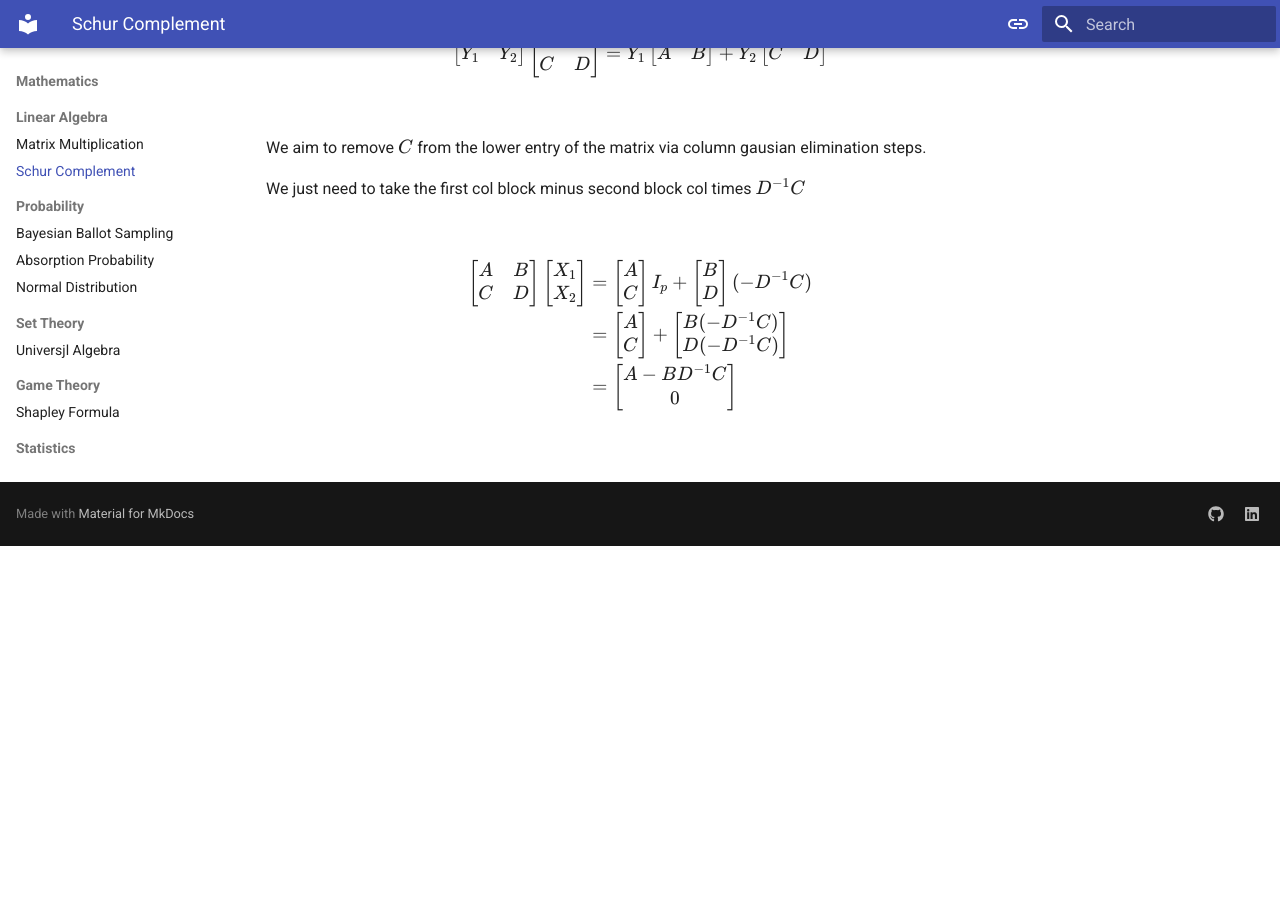
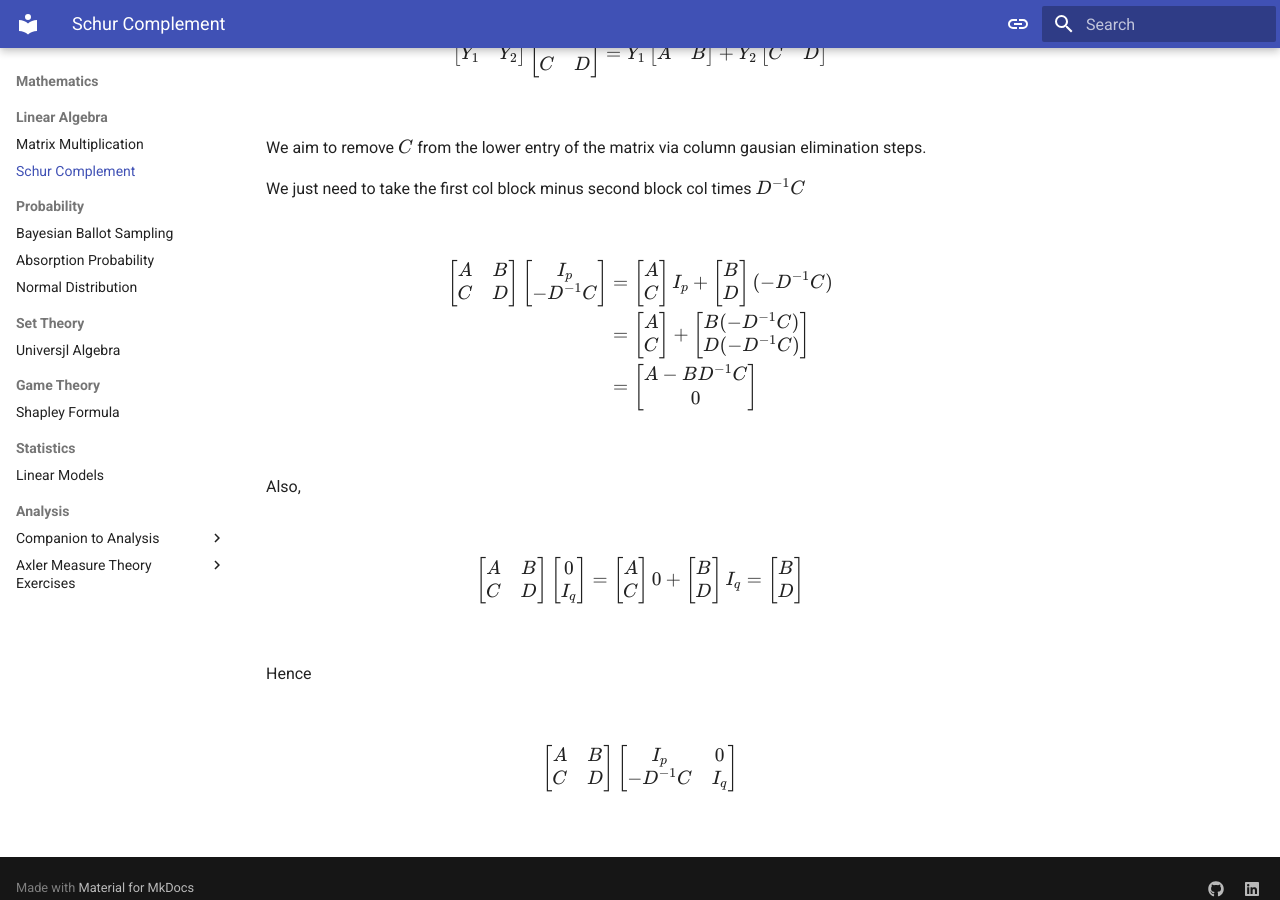
Before and after one commit to JakeRobertBaker/jakerobertbaker.github.io, an MkDocs documentation site: the page built from docs/mathematics/linear_algebra/schur_complement.md, in a window 1280 px wide and 900 px high, scrolled down 575 px. Built offline with MkDocs 1.6.1 and Material for MkDocs 9.7.7, drawn with Linux system fonts in a browser that asks for light colours; some web fonts are replaced; before the commit the page ends 1121 px from its top, so only the background shows below that.

Commit message:
schur wip

```diff
--- a/docs/mathematics/linear_algebra/schur_complement.md
+++ b/docs/mathematics/linear_algebra/schur_complement.md
@@ -66,8 +66,8 @@
 C & D
 \end{bmatrix}
 \begin{bmatrix}
-X_1 \\
-X_2
+I_p \\
+-D^{-1}C
 \end{bmatrix} &=
 \begin{bmatrix}
 A \\
@@ -97,3 +97,44 @@
 \end{bmatrix}
 \end{align*}
 $$
+
+Also,
+
+$$
+\begin{bmatrix}
+A & B \\
+C & D
+\end{bmatrix}
+\begin{bmatrix}
+0 \\
+I_q
+\end{bmatrix} =
+\begin{bmatrix}
+A \\
+C
+\end{bmatrix}
+0
++
+\begin{bmatrix}
+B \\
+D
+\end{bmatrix}
+I_q =
+\begin{bmatrix}
+B \\
+D
+\end{bmatrix}
+$$
+
+Hence
+
+$$
+\begin{bmatrix}
+A & B \\
+C & D
+\end{bmatrix}
+\begin{bmatrix}
+I_p & 0 \\
+-D^{-1}C & I_q
+\end{bmatrix}
+$$
```
